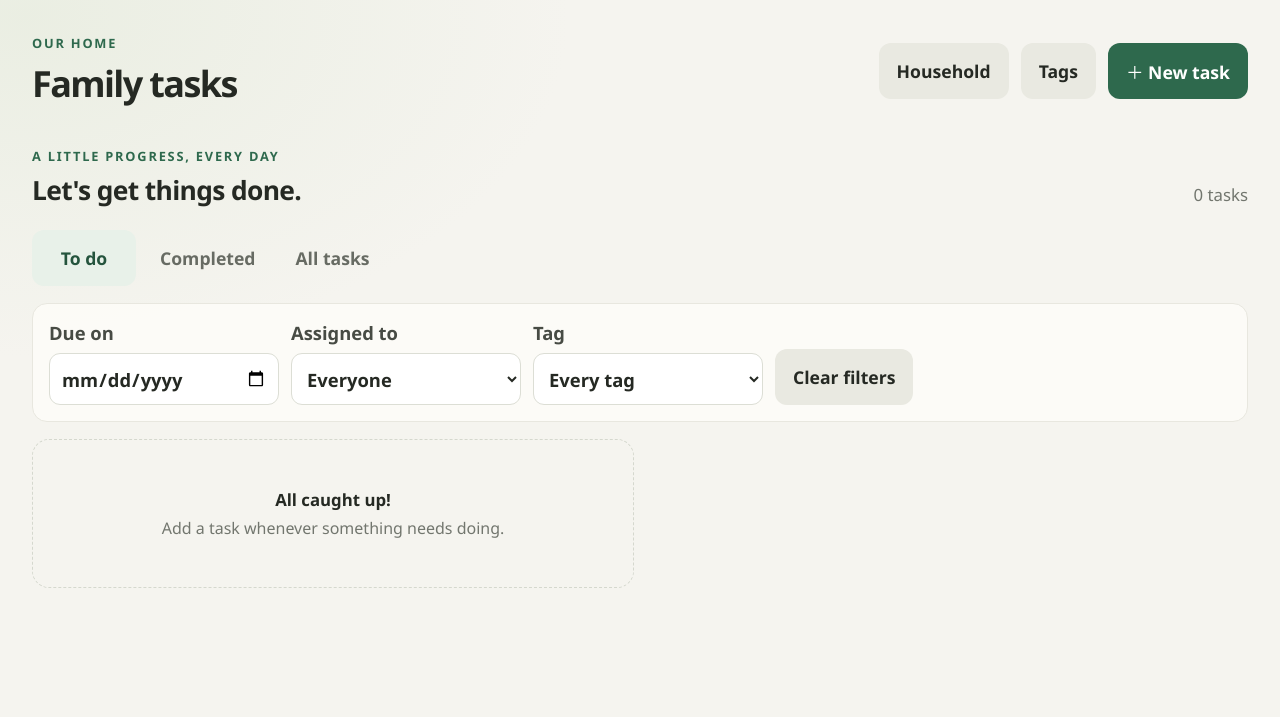
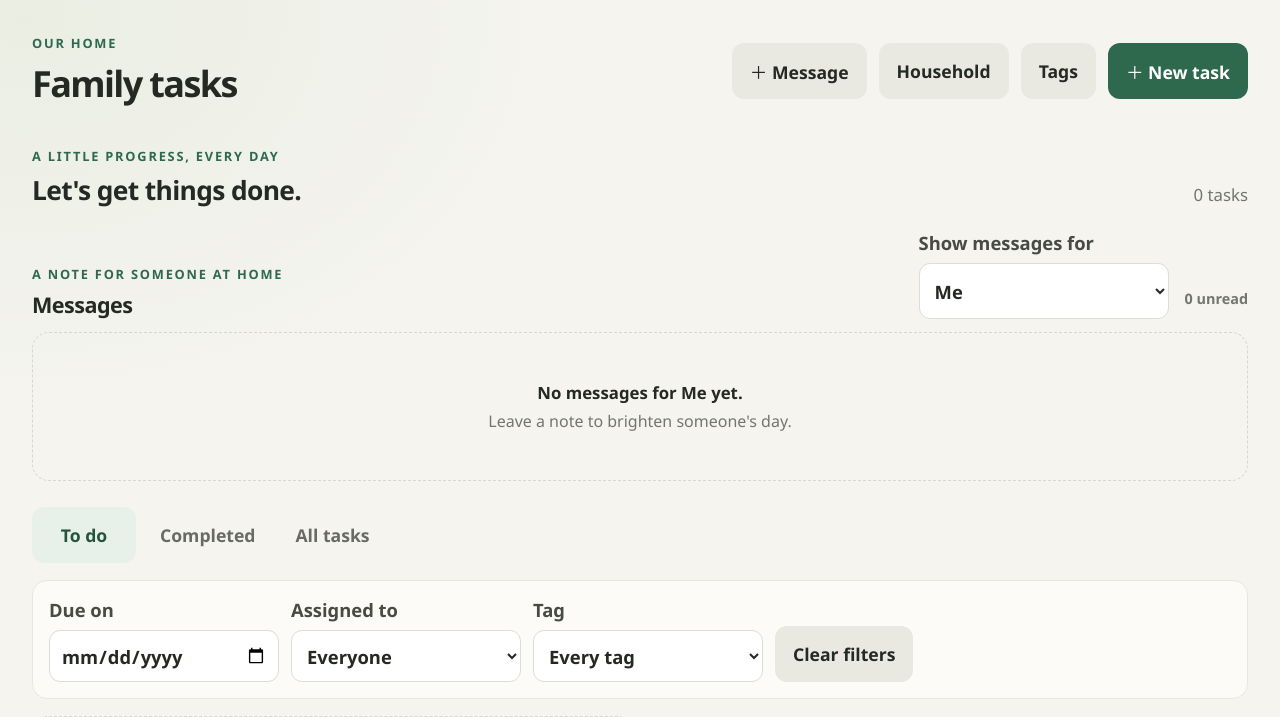
Before and after one commit to zombiecmp/TaskPlannerPi, a Flask app: page / in a window 1280 px wide. Shown: the top 717 px of the page. Before the commit the page ends 588 px from the top, so only its background shows below. Run offline with Flask 3, Linux system fonts and the light colour scheme; data comes from the database, SQL or seed files in the repository; data that the repository does not hold is empty.

Commit message:
Add messaging feature for household members with CRUD operations

```diff
--- a/app.py
+++ b/app.py
@@ -90,8 +90,18 @@ def create_app(test_config=None):
                 created_at TEXT NOT NULL,
                 updated_at TEXT NOT NULL
             );
+            CREATE TABLE IF NOT EXISTS messages (
+                id INTEGER PRIMARY KEY AUTOINCREMENT,
+                sender_id INTEGER NOT NULL REFERENCES members(id) ON DELETE RESTRICT,
+                recipient_id INTEGER NOT NULL REFERENCES members(id) ON DELETE RESTRICT,
+                content TEXT NOT NULL,
+                is_read INTEGER NOT NULL DEFAULT 0 CHECK (is_read IN (0, 1)),
+                created_at TEXT NOT NULL
+            );
             CREATE INDEX IF NOT EXISTS idx_tasks_due_at ON tasks(due_at);
             CREATE INDEX IF NOT EXISTS idx_tasks_completed ON tasks(completed);
+            CREATE INDEX IF NOT EXISTS idx_messages_recipient
+                ON messages(recipient_id, is_read, created_at);
             """
         )
         if db.execute("SELECT COUNT(*) FROM members").fetchone()[0] == 0:
@@ -224,11 +234,94 @@ def create_app(test_config=None):
         assigned_count = db.execute(
             "SELECT COUNT(*) FROM tasks WHERE assigned_to = ?", (member_id,)
         ).fetchone()[0]
-        if assigned_count:
+        message_count = db.execute(
+            "SELECT COUNT(*) FROM messages WHERE sender_id = ? OR recipient_id = ?",
+            (member_id, member_id),
+        ).fetchone()[0]
+        if assigned_count or message_count:
             return _error(
-                "Reassign or delete this member's tasks before removing them.", 409
+                "Remove this member's tasks and messages before removing them.", 409
             )
         db.execute("DELETE FROM members WHERE id = ?", (member_id,))
+        db.commit()
+        return "", 204
+
+    @app.get("/api/messages")
+    def list_messages():
+        recipient_id = request.args.get("recipient_id")
+        if not recipient_id or not recipient_id.isdigit() or int(recipient_id) < 1:
+            return _error("Choose a valid household member to view messages.")
+        db = get_db()
+        if not _member_exists(db, int(recipient_id)):
+            return _error("Choose a household member that still exists.")
+        messages = db.execute(
+            """
+            SELECT messages.id, messages.sender_id, sender.name AS sender,
+                   sender.avatar AS sender_avatar, messages.recipient_id,
+                   recipient.name AS recipient, messages.content,
+                   messages.is_read, messages.created_at
+            FROM messages
+            JOIN members AS sender ON sender.id = messages.sender_id
+            JOIN members AS recipient ON recipient.id = messages.recipient_id
+            WHERE messages.recipient_id = ?
+            ORDER BY messages.is_read ASC, messages.created_at DESC, messages.id DESC
+            """,
+            (int(recipient_id),),
+        ).fetchall()
+        return jsonify([dict(message) for message in messages])
+
+    @app.post("/api/messages")
+    def create_message():
+        data = _json_body()
+        sender_id = data.get("sender_id")
+        if isinstance(sender_id, bool) or not isinstance(sender_id, int) or sender_id < 1:
+            return _error("Choose a valid household member as the sender.")
+        recipient_id = data.get("recipient_id")
+        if (
+            isinstance(recipient_id, bool)
+            or not isinstance(recipient_id, int)
+            or recipient_id < 1
+        ):
+            return _error("Choose a valid household member as the recipient.")
+        content, error = _text_value(data, "content", required=True, max_length=2000)
+        if error:
+            return _error(error)
+        db = get_db()
+        if not _member_exists(db, sender_id):
+            return _error("Choose a sender that still exists.")
+        if not _member_exists(db, recipient_id):
+            return _error("Choose a recipient that still exists.")
+        cursor = db.execute(
+            """
+            INSERT INTO messages (sender_id, recipient_id, content, created_at)
+            VALUES (?, ?, ?, ?)
+            """,
+            (sender_id, recipient_id, content, _utc_now()),
+        )
+        db.commit()
+        return jsonify(dict(_get_message(db, cursor.lastrowid))), 201
+
+    @app.patch("/api/messages/<int:message_id>")
+    def update_message(message_id):
+        data = _json_body()
+        if "is_read" not in data or not isinstance(data["is_read"], bool):
+            return _error("Read status must be true or false.")
+        db = get_db()
+        cursor = db.execute(
+            "UPDATE messages SET is_read = ? WHERE id = ?",
+            (int(data["is_read"]), message_id),
+        )
+        if cursor.rowcount == 0:
+            return _error("Message not found.", 404)
+        db.commit()
+        return jsonify(dict(_get_message(db, message_id)))
+
+    @app.delete("/api/messages/<int:message_id>")
+    def delete_message(message_id):
+        db = get_db()
+        cursor = db.execute("DELETE FROM messages WHERE id = ?", (message_id,))
+        if cursor.rowcount == 0:
+            return _error("Message not found.", 404)
         db.commit()
         return "", 204
 
@@ -534,6 +627,22 @@ def _get_task(db, task_id):
     ).fetchone()
 
 
+def _get_message(db, message_id):
+    return db.execute(
+        """
+        SELECT messages.id, messages.sender_id, sender.name AS sender,
+               sender.avatar AS sender_avatar, messages.recipient_id,
+               recipient.name AS recipient, messages.content,
+               messages.is_read, messages.created_at
+        FROM messages
+        JOIN members AS sender ON sender.id = messages.sender_id
+        JOIN members AS recipient ON recipient.id = messages.recipient_id
+        WHERE messages.id = ?
+        """,
+        (message_id,),
+    ).fetchone()
+
+
 def _cleanup_completed_tasks(db):
     cutoff = (datetime.now(timezone.utc) - timedelta(days=7)).isoformat(
         timespec="seconds"
--- a/static/app.js
+++ b/static/app.js
@@ -5,6 +5,9 @@ const memberPanel = document.querySelector("#household-panel");
 const memberList = document.querySelector("#member-list");
 const tagsPanel = document.querySelector("#tags-panel");
 const tagList = document.querySelector("#tag-list");
+const messagePanel = document.querySelector("#message-panel");
+const messageForm = document.querySelector("#message-form");
+const messageList = document.querySelector("#message-list");
 const notice = document.querySelector("#notice");
 const dueAlertPanel = document.querySelector("#due-alerts");
 const dueAlertList = document.querySelector("#due-alert-list");
@@ -13,6 +16,7 @@ let currentPage = 1;
 let currentTasks = [];
 let members = [];
 let tags = [];
+let messages = [];
 let noticeTimer;
 const ALERT_WINDOW_MS = 60 * 60 * 1000;
 const TASKS_PER_PAGE = 10;
@@ -99,6 +103,7 @@ function openTaskForm(task = null) {
   taskPanel.hidden = false;
   memberPanel.hidden = true;
   tagsPanel.hidden = true;
+  messagePanel.hidden = true;
   resetTaskForm();
   if (task) {
     document.querySelector("#task-id").value = task.id;
@@ -112,6 +117,20 @@ function openTaskForm(task = null) {
   }
   taskPanel.scrollIntoView({ behavior: "smooth", block: "start" });
   document.querySelector("#task-title").focus({ preventScroll: true });
+}
+
+function openMessageForm() {
+  taskPanel.hidden = true;
+  memberPanel.hidden = true;
+  tagsPanel.hidden = true;
+  messagePanel.hidden = false;
+  messageForm.reset();
+  const selectedRecipient = document.querySelector("#message-filter-recipient").value;
+  if (members.some((member) => String(member.id) === selectedRecipient)) {
+    document.querySelector("#message-recipient").value = selectedRecipient;
+  }
+  messagePanel.scrollIntoView({ behavior: "smooth", block: "start" });
+  document.querySelector("#message-content").focus({ preventScroll: true });
 }
 
 function formatDue(value) {
@@ -171,6 +190,87 @@ function renderDueAlerts(tasks) {
     item.append(title, document.createTextNode(` — ${task.assignee}, due ${formatDue(task.due_at)}`));
     dueAlertList.append(item);
   });
+}
+
+function renderMessages() {
+  messageList.replaceChildren();
+  const unreadCount = messages.filter((message) => !message.is_read).length;
+  document.querySelector("#message-count").textContent = `${unreadCount} unread`;
+  if (!messages.length) {
+    const empty = document.createElement("div");
+    empty.className = "empty-state message-empty-state";
+    const title = document.createElement("strong");
+    title.textContent = `No messages for ${document.querySelector("#message-filter-recipient").selectedOptions[0]?.textContent || "this person"} yet.`;
+    const description = document.createElement("span");
+    description.textContent = "Leave a note to brighten someone's day.";
+    empty.append(title, description);
+    messageList.append(empty);
+    return;
+  }
+  messages.forEach((message) => {
+    const card = document.createElement("article");
+    card.className = `message-card${message.is_read ? " is-read" : ""}`;
+    const copy = document.createElement("div");
+    copy.className = "message-copy";
+    const heading = document.createElement("div");
+    heading.className = "message-meta";
+    heading.append(
+      createAvatarImage(message.sender_avatar, "message-avatar"),
+      document.createTextNode(`From ${message.sender} · ${new Intl.DateTimeFormat(undefined, {
+        dateStyle: "medium",
+        timeStyle: "short",
+      }).format(new Date(message.created_at))}`)
+    );
+    const status = document.createElement("span");
+    status.className = "message-status";
+    status.textContent = message.is_read ? "Read" : "New";
+    heading.append(status);
+    const content = document.createElement("p");
+    content.className = "message-content";
+    content.textContent = message.content;
+    copy.append(heading, content);
+
+    const action = document.createElement("button");
+    action.className = message.is_read ? "button button-quiet message-action" : "button button-primary message-action";
+    action.type = "button";
+    action.textContent = message.is_read ? "Dismiss" : "Mark as read";
+    action.setAttribute(
+      "aria-label",
+      message.is_read ? `Dismiss message from ${message.sender}` : `Mark message from ${message.sender} as read`
+    );
+    action.addEventListener("click", async () => {
+      try {
+        if (message.is_read) {
+          await api(`/api/messages/${message.id}`, { method: "DELETE" });
+        } else {
+          await api(`/api/messages/${message.id}`, {
+            method: "PATCH",
+            body: JSON.stringify({ is_read: true }),
+          });
+        }
+        await loadMessages();
+      } catch (error) {
+        showNotice(error.message);
+      }
+    });
+    card.append(copy, action);
+    messageList.append(card);
+  });
+}
+
+async function loadMessages() {
+  const recipientId = document.querySelector("#message-filter-recipient").value;
+  if (!recipientId) {
+    messages = [];
+    renderMessages();
+    return;
+  }
+  try {
+    messages = await api(`/api/messages?recipient_id=${encodeURIComponent(recipientId)}`);
+    renderMessages();
+  } catch (error) {
+    showNotice(error.message);
+  }
 }
 
 function createTaskCard(task) {
@@ -287,6 +387,19 @@ async function updateTask(id, changes) {
 async function loadMembers() {
   try {
     members = await api("/api/members");
+    [
+      ["#message-sender", members[0]?.id],
+      ["#message-recipient", members[0]?.id],
+      ["#message-filter-recipient", members[0]?.id],
+    ].forEach(([selector, fallback]) => {
+      const select = document.querySelector(selector);
+      const selected = select.value;
+      select.replaceChildren();
+      members.forEach((member) => select.append(new Option(member.name, member.id)));
+      select.value = members.some((member) => String(member.id) === selected)
+        ? selected
+        : String(fallback || "");
+    });
     const select = document.querySelector("#task-assignee");
     const selected = select.value;
     select.replaceChildren();
@@ -461,7 +574,29 @@ async function refreshData() {
   await loadMembers();
   await loadTags();
   await loadTasks();
+  await loadMessages();
 }
+
+messageForm.addEventListener("submit", async (event) => {
+  event.preventDefault();
+  const recipientId = Number(document.querySelector("#message-recipient").value);
+  try {
+    await api("/api/messages", {
+      method: "POST",
+      body: JSON.stringify({
+        sender_id: Number(document.querySelector("#message-sender").value),
+        recipient_id: recipientId,
+        content: document.querySelector("#message-content").value,
+      }),
+    });
+    document.querySelector("#message-filter-recipient").value = String(recipientId);
+    messagePanel.hidden = true;
+    messageForm.reset();
+    await loadMessages();
+  } catch (error) {
+    showNotice(error.message);
+  }
+});
 
 taskForm.addEventListener("submit", async (event) => {
   event.preventDefault();
@@ -488,11 +623,30 @@ taskForm.addEventListener("submit", async (event) => {
 });
 
 document.querySelector("#new-task-button").addEventListener("click", () => openTaskForm());
+document.querySelector("#messages-toggle").addEventListener("click", openMessageForm);
+document.querySelectorAll(".emotion-button").forEach((button) => {
+  button.addEventListener("click", () => {
+    const textarea = document.querySelector("#message-content");
+    const emotion = button.dataset.emotion;
+    const start = textarea.selectionStart;
+    const end = textarea.selectionEnd;
+    const updated = `${textarea.value.slice(0, start)}${emotion}${textarea.value.slice(end)}`;
+    if (updated.length > textarea.maxLength) return;
+    textarea.value = updated;
+    textarea.focus();
+    const caret = start + emotion.length;
+    textarea.setSelectionRange(caret, caret);
+  });
+});
+document.querySelector("#close-message-form").addEventListener("click", () => { messagePanel.hidden = true; });
+document.querySelector("#cancel-message-form").addEventListener("click", () => { messagePanel.hidden = true; });
+document.querySelector("#message-filter-recipient").addEventListener("change", loadMessages);
 document.querySelector("#close-task-form").addEventListener("click", () => { taskPanel.hidden = true; });
 document.querySelector("#cancel-task-form").addEventListener("click", () => { taskPanel.hidden = true; });
 document.querySelector("#household-toggle").addEventListener("click", async () => {
   taskPanel.hidden = true;
   tagsPanel.hidden = true;
+  messagePanel.hidden = true;
   memberPanel.hidden = !memberPanel.hidden;
   if (!memberPanel.hidden) await loadMembers();
 });
@@ -517,6 +671,7 @@ document.querySelector("#member-form").addEventListener("submit", async (event)
 document.querySelector("#tags-toggle").addEventListener("click", async () => {
   taskPanel.hidden = true;
   memberPanel.hidden = true;
+  messagePanel.hidden = true;
   tagsPanel.hidden = !tagsPanel.hidden;
   if (!tagsPanel.hidden) await loadTags();
 });
@@ -577,5 +732,8 @@ document.querySelector("#next-page").addEventListener("click", () => {
 
 refreshData();
 window.setInterval(() => {
-  if (document.visibilityState === "visible") loadTasks();
+  if (document.visibilityState === "visible") {
+    loadTasks();
+    loadMessages();
+  }
 }, 60_000);
--- a/static/style.css
+++ b/static/style.css
@@ -104,11 +104,61 @@ h2 { margin-bottom: 0; font-size: 1.2rem; letter-spacing: -.025em; }
 }
 .field textarea { resize: vertical; }
 .field input:focus, .field select:focus, .field textarea:focus { border-color: var(--green); box-shadow: 0 0 0 3px rgb(46 105 77 / 12%); }
+.emotion-picker { display: flex; flex-wrap: wrap; gap: 7px; }
+.emotion-button {
+  display: grid;
+  width: 44px;
+  height: 44px;
+  place-items: center;
+  border: 1px solid var(--line);
+  border-radius: 11px;
+  background: #fff;
+  font-size: 1.25rem;
+}
+.emotion-button:hover, .emotion-button:focus-visible { border-color: var(--green); background: var(--green-light); }
 .form-actions { gap: 10px; margin-top: 19px; }
 
 .overview { margin: 39px 0 22px; align-items: flex-end; }
 .overview h2 { font-size: clamp(1.25rem, 3vw, 1.65rem); }
 .task-count { margin: 0 0 2px; color: var(--muted); font-size: .92rem; }
+
+.messages-section { margin: 0 0 26px; }
+.messages-heading {
+  display: flex;
+  align-items: flex-end;
+  gap: 16px;
+  margin-bottom: 13px;
+}
+.messages-heading h2 { font-size: 1.2rem; }
+.message-recipient-filter { width: min(250px, 35%); margin-left: auto; }
+.message-recipient-filter select { min-height: 43px; padding: 8px 11px; }
+.message-count { margin: 0 0 11px; color: var(--muted); font-size: .9rem; font-weight: 700; }
+.message-list { display: grid; gap: 10px; }
+.message-card {
+  display: flex;
+  align-items: center;
+  gap: 16px;
+  padding: 16px 18px;
+  border: 1px solid #dfe9df;
+  border-radius: 16px;
+  background: #f7fbf6;
+}
+.message-card.is-read { border-color: var(--line); background: var(--card); }
+.message-copy { min-width: 0; flex: 1; }
+.message-meta { display: flex; align-items: center; gap: 8px; color: var(--muted); font-size: .9rem; }
+.message-avatar { width: 28px; height: 28px; }
+.message-status {
+  padding: 3px 8px;
+  border-radius: 20px;
+  color: var(--green-dark);
+  background: var(--green-light);
+  font-size: .76rem;
+  font-weight: 800;
+}
+.is-read .message-status { color: var(--muted); background: #eeeee8; }
+.message-content { margin: 7px 0 0; white-space: pre-wrap; overflow-wrap: anywhere; }
+.message-action { flex: 0 0 auto; }
+.message-empty { padding: 24px 16px; }
 
 .filter-tabs { gap: 8px; margin-bottom: 17px; }
 .filter-tab {
@@ -240,6 +290,12 @@ h2 { margin-bottom: 0; font-size: 1.2rem; letter-spacing: -.025em; }
   .field-wide { grid-column: auto; }
   .overview { margin-top: 30px; align-items: flex-start; gap: 12px; }
   .task-count { padding-top: 4px; text-align: right; }
+  .messages-heading { align-items: stretch; flex-direction: column; gap: 12px; }
+  .message-recipient-filter { width: 100%; margin-left: 0; }
+  .message-count { margin: 0; }
+  .message-card { align-items: flex-start; flex-direction: column; gap: 12px; }
+  .message-action { align-self: flex-start; }
+  .emotion-button { width: 46px; height: 46px; }
   .filter-tabs { justify-content: space-between; gap: 2px; }
   .filter-tab { min-width: 0; padding: 0 11px; font-size: .88rem; }
   .task-filters { align-items: stretch; flex-direction: column; gap: 12px; }
@@ -271,6 +327,11 @@ h2 { margin-bottom: 0; font-size: 1.2rem; letter-spacing: -.025em; }
   .task-title { font-size: 1.2rem; }
   .task-meta { font-size: 1rem; }
   .task-action { min-width: 52px; min-height: 52px; }
+  .messages-heading h2 { font-size: 1.35rem; }
+  .message-meta { font-size: 1rem; }
+  .message-content { font-size: 1.1rem; }
+  .message-status { font-size: .85rem; }
+  .emotion-button { width: 52px; height: 52px; font-size: 1.4rem; }
 }
 
 @media (prefers-reduced-motion: reduce) {
--- a/templates/index.html
+++ b/templates/index.html
@@ -16,11 +16,51 @@
         <h1>Family tasks</h1>
       </div>
       <div class="top-actions">
+        <button class="button button-quiet" id="messages-toggle" type="button">＋ Message</button>
         <button class="button button-quiet" id="household-toggle" type="button">Household</button>
         <button class="button button-quiet" id="tags-toggle" type="button">Tags</button>
         <button class="button button-primary" id="new-task-button" type="button">＋ New task</button>
       </div>
     </header>
+
+    <section class="panel message-form-panel" id="message-panel" hidden aria-labelledby="message-form-heading">
+      <div class="panel-heading">
+        <div>
+          <h2 id="message-form-heading">Leave a message</h2>
+          <p class="panel-copy">Send a kind note to someone in your household.</p>
+        </div>
+        <button class="icon-button" id="close-message-form" type="button" aria-label="Close message form">×</button>
+      </div>
+      <form id="message-form">
+        <div class="form-grid">
+          <label class="field">
+            <span>From</span>
+            <select id="message-sender" required></select>
+          </label>
+          <label class="field">
+            <span>To</span>
+            <select id="message-recipient" required></select>
+          </label>
+          <label class="field field-wide">
+            <span>Your message</span>
+            <textarea id="message-content" maxlength="2000" rows="3" required placeholder="I love you."></textarea>
+            <span class="emotion-picker" role="group" aria-label="Add an emotion">
+              <button class="emotion-button" type="button" data-emotion="❤️" aria-label="Add heart" title="Add heart">❤️</button>
+              <button class="emotion-button" type="button" data-emotion="😊" aria-label="Add smile" title="Add smile">😊</button>
+              <button class="emotion-button" type="button" data-emotion="😍" aria-label="Add love eyes" title="Add love eyes">😍</button>
+              <button class="emotion-button" type="button" data-emotion="😂" aria-label="Add laughter" title="Add laughter">😂</button>
+              <button class="emotion-button" type="button" data-emotion="🤗" aria-label="Add hug" title="Add hug">🤗</button>
+              <button class="emotion-button" type="button" data-emotion="👍" aria-label="Add thumbs up" title="Add thumbs up">👍</button>
+              <button class="emotion-button" type="button" data-emotion="🌟" aria-label="Add star" title="Add star">🌟</button>
+            </span>
+          </label>
+        </div>
+        <div class="form-actions">
+          <button class="button button-primary" type="submit">Leave message</button>
+          <button class="button button-quiet" id="cancel-message-form" type="button">Cancel</button>
+        </div>
+      </form>
+    </section>
 
     <section class="panel form-panel" id="task-panel" hidden aria-labelledby="task-form-heading">
       <div class="panel-heading">
@@ -107,6 +147,21 @@
       <p class="task-count" id="task-count"></p>
     </section>
 
+    <section class="messages-section" aria-labelledby="messages-heading">
+      <div class="messages-heading">
+        <div>
+          <p class="eyebrow">A NOTE FOR SOMEONE AT HOME</p>
+          <h2 id="messages-heading">Messages</h2>
+        </div>
+        <label class="field message-recipient-filter">
+          <span>Show messages for</span>
+          <select id="message-filter-recipient"></select>
+        </label>
+        <p class="message-count" id="message-count" aria-live="polite"></p>
+      </div>
+      <section class="message-list" id="message-list" aria-live="polite" aria-label="Messages"></section>
+    </section>
+
     <nav class="filter-tabs" aria-label="Filter tasks">
       <button class="filter-tab active" data-status="open" type="button">To do</button>
       <button class="filter-tab" data-status="done" type="button">Completed</button>
```
Also changed, not shown: tests/test_app.py (+84 -0 lines), README.md.
